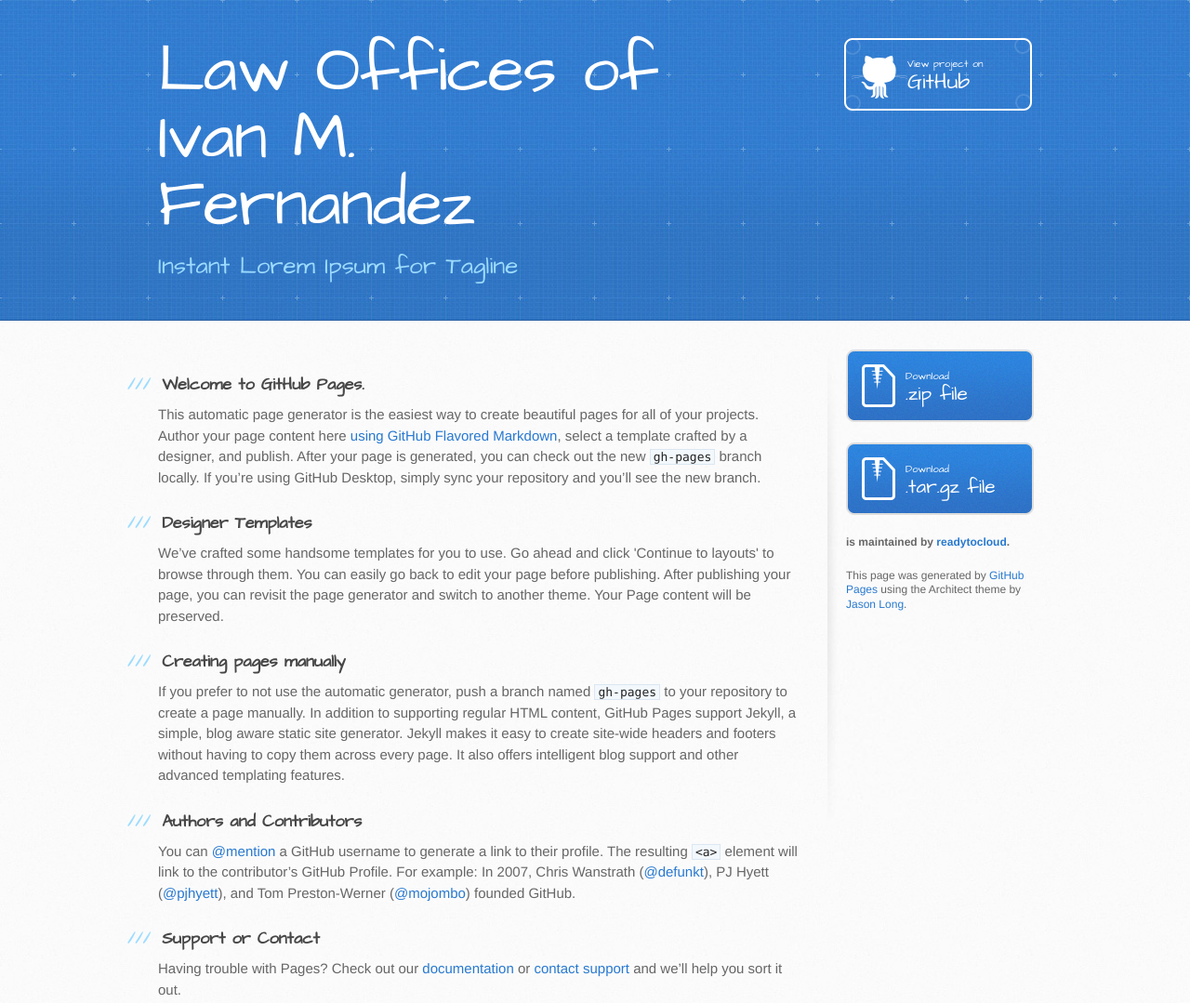
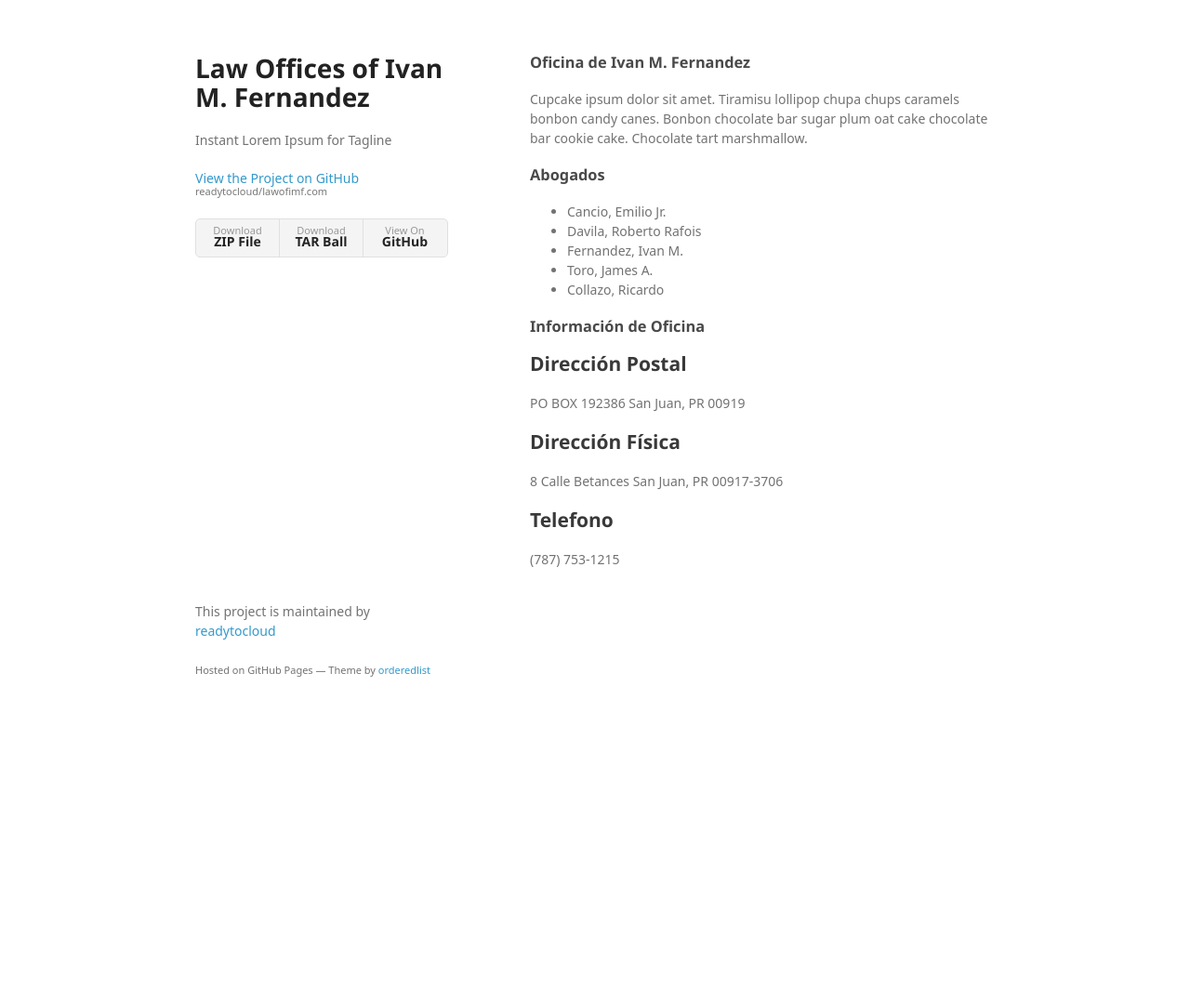
Before and after one commit to readytocloud/lawofimf.com, a plain HTML site: page index.html in a window 1280 px wide. Shown: the whole page at 93% size. After the commit the page ends 800 px from the top, so only its background shows below. Drawn offline with Linux system fonts and the light colour scheme; a web font is replaced by a local one.

```diff
--- a/index.html
+++ b/index.html
@@ -1,76 +1,75 @@
-<!DOCTYPE html>
+<!doctype html>
 <html>
   <head>
-    <meta charset='utf-8'>
+    <meta charset="utf-8">
     <meta http-equiv="X-UA-Compatible" content="chrome=1">
-    <meta name="viewport" content="width=device-width, initial-scale=1, maximum-scale=1">
-    <link href='https://fonts.googleapis.com/css?family=Architects+Daughter' rel='stylesheet' type='text/css'>
-    <link rel="stylesheet" type="text/css" href="stylesheets/stylesheet.css" media="screen">
-    <link rel="stylesheet" type="text/css" href="stylesheets/github-light.css" media="screen">
-    <link rel="stylesheet" type="text/css" href="stylesheets/print.css" media="print">
+    <title>Law Offices of Ivan M. Fernandez by readytocloud</title>
 
+    <link rel="stylesheet" href="stylesheets/styles.css">
+    <link rel="stylesheet" href="stylesheets/github-light.css">
+    <meta name="viewport" content="width=device-width">
     <!--[if lt IE 9]>
     <script src="//html5shiv.googlecode.com/svn/trunk/html5.js"></script>
     <![endif]-->
+  </head>
+  <body>
+    <div class="wrapper">
+      <header>
+        <h1>Law Offices of Ivan M. Fernandez</h1>
+        <p>Instant Lorem Ipsum for Tagline</p>
 
-    <title>Law Offices of Ivan M. Fernandez by readytocloud</title>
-  </head>
+        <p class="view"><a href="https://github.com/readytocloud/lawofimf.com">View the Project on GitHub <small>readytocloud/lawofimf.com</small></a></p>
 
-  <body>
-    <header>
-      <div class="inner">
-        <h1>Law Offices of Ivan M. Fernandez</h1>
-        <h2>Instant Lorem Ipsum for Tagline</h2>
-        <a href="https://github.com/readytocloud/lawofimf.com" class="button"><small>View project on</small> GitHub</a>
-      </div>
-    </header>
 
-    <div id="content-wrapper">
-      <div class="inner clearfix">
-        <section id="main-content">
-          <h3>
-<a id="welcome-to-github-pages" class="anchor" href="#welcome-to-github-pages" aria-hidden="true"><span aria-hidden="true" class="octicon octicon-link"></span></a>Welcome to GitHub Pages.</h3>
+        <ul>
+          <li><a href="https://github.com/readytocloud/lawofimf.com/zipball/master">Download <strong>ZIP File</strong></a></li>
+          <li><a href="https://github.com/readytocloud/lawofimf.com/tarball/master">Download <strong>TAR Ball</strong></a></li>
+          <li><a href="https://github.com/readytocloud/lawofimf.com">View On <strong>GitHub</strong></a></li>
+        </ul>
+      </header>
+      <section>
+        <h3>
+<a id="oficina-de-ivan-m-fernandez" class="anchor" href="#oficina-de-ivan-m-fernandez" aria-hidden="true"><span aria-hidden="true" class="octicon octicon-link"></span></a>Oficina de Ivan M. Fernandez</h3>
 
-<p>This automatic page generator is the easiest way to create beautiful pages for all of your projects. Author your page content here <a href="https://guides.github.com/features/mastering-markdown/">using GitHub Flavored Markdown</a>, select a template crafted by a designer, and publish. After your page is generated, you can check out the new <code>gh-pages</code> branch locally. If you’re using GitHub Desktop, simply sync your repository and you’ll see the new branch.</p>
+<p>Cupcake ipsum dolor sit amet. Tiramisu lollipop chupa chups caramels bonbon candy canes. Bonbon chocolate bar sugar plum oat cake chocolate bar cookie cake. Chocolate tart marshmallow.</p>
 
 <h3>
-<a id="designer-templates" class="anchor" href="#designer-templates" aria-hidden="true"><span aria-hidden="true" class="octicon octicon-link"></span></a>Designer Templates</h3>
+<a id="abogados" class="anchor" href="#abogados" aria-hidden="true"><span aria-hidden="true" class="octicon octicon-link"></span></a>Abogados</h3>
 
-<p>We’ve crafted some handsome templates for you to use. Go ahead and click 'Continue to layouts' to browse through them. You can easily go back to edit your page before publishing. After publishing your page, you can revisit the page generator and switch to another theme. Your Page content will be preserved.</p>
+<ul>
+<li>Cancio, Emilio Jr. </li>
+<li>Davila, Roberto Rafois</li>
+<li>Fernandez, Ivan M. </li>
+<li>Toro, James A.</li>
+<li>Collazo, Ricardo</li>
+</ul>
 
 <h3>
-<a id="creating-pages-manually" class="anchor" href="#creating-pages-manually" aria-hidden="true"><span aria-hidden="true" class="octicon octicon-link"></span></a>Creating pages manually</h3>
+<a id="información-de-oficina" class="anchor" href="#informaci%C3%B3n-de-oficina" aria-hidden="true"><span aria-hidden="true" class="octicon octicon-link"></span></a>Información de Oficina</h3>
 
-<p>If you prefer to not use the automatic generator, push a branch named <code>gh-pages</code> to your repository to create a page manually. In addition to supporting regular HTML content, GitHub Pages support Jekyll, a simple, blog aware static site generator. Jekyll makes it easy to create site-wide headers and footers without having to copy them across every page. It also offers intelligent blog support and other advanced templating features.</p>
+<h2>
+<a id="dirección-postal" class="anchor" href="#direcci%C3%B3n-postal" aria-hidden="true"><span aria-hidden="true" class="octicon octicon-link"></span></a>Dirección Postal</h2>
 
-<h3>
-<a id="authors-and-contributors" class="anchor" href="#authors-and-contributors" aria-hidden="true"><span aria-hidden="true" class="octicon octicon-link"></span></a>Authors and Contributors</h3>
+<p>PO BOX 192386
+San Juan, PR 00919</p>
 
-<p>You can <a href="https://help.github.com/articles/basic-writing-and-formatting-syntax/#mentioning-users-and-teams" class="user-mention">@mention</a> a GitHub username to generate a link to their profile. The resulting <code>&lt;a&gt;</code> element will link to the contributor’s GitHub Profile. For example: In 2007, Chris Wanstrath (<a href="https://github.com/defunkt" class="user-mention">@defunkt</a>), PJ Hyett (<a href="https://github.com/pjhyett" class="user-mention">@pjhyett</a>), and Tom Preston-Werner (<a href="https://github.com/mojombo" class="user-mention">@mojombo</a>) founded GitHub.</p>
+<h2>
+<a id="dirección-física" class="anchor" href="#direcci%C3%B3n-f%C3%ADsica" aria-hidden="true"><span aria-hidden="true" class="octicon octicon-link"></span></a>Dirección Física</h2>
 
-<h3>
-<a id="support-or-contact" class="anchor" href="#support-or-contact" aria-hidden="true"><span aria-hidden="true" class="octicon octicon-link"></span></a>Support or Contact</h3>
+<p>8 Calle Betances
+San Juan, PR 00917-3706</p>
 
-<p>Having trouble with Pages? Check out our <a href="https://help.github.com/pages">documentation</a> or <a href="https://github.com/contact">contact support</a> and we’ll help you sort it out.</p>
-        </section>
+<h2>
+<a id="telefono" class="anchor" href="#telefono" aria-hidden="true"><span aria-hidden="true" class="octicon octicon-link"></span></a>Telefono</h2>
 
-        <aside id="sidebar">
-          <a href="https://github.com/readytocloud/lawofimf.com/zipball/master" class="button">
-            <small>Download</small>
-            .zip file
-          </a>
-          <a href="https://github.com/readytocloud/lawofimf.com/tarball/master" class="button">
-            <small>Download</small>
-            .tar.gz file
-          </a>
-
-          <p class="repo-owner"><a href="https://github.com/readytocloud/lawofimf.com"></a> is maintained by <a href="https://github.com/readytocloud">readytocloud</a>.</p>
-
-          <p>This page was generated by <a href="https://pages.github.com">GitHub Pages</a> using the Architect theme by <a href="https://twitter.com/jasonlong">Jason Long</a>.</p>
-        </aside>
-      </div>
+<p>(787) 753-1215</p>
+      </section>
+      <footer>
+        <p>This project is maintained by <a href="https://github.com/readytocloud">readytocloud</a></p>
+        <p><small>Hosted on GitHub Pages &mdash; Theme by <a href="https://github.com/orderedlist">orderedlist</a></small></p>
+      </footer>
     </div>
-
+    <script src="javascripts/scale.fix.js"></script>
 
   </body>
 </html>
--- /dev/null
+++ b/stylesheets/styles.css
@@ -0,0 +1,324 @@
+@font-face {
+  font-family: 'Noto Sans';
+  font-weight: 400;
+  font-style: normal;
+  src: url('../fonts/Noto-Sans-regular/Noto-Sans-regular.eot');
+  src: url('../fonts/Noto-Sans-regular/Noto-Sans-regular.eot?#iefix') format('embedded-opentype'),
+       local('Noto Sans'),
+       local('Noto-Sans-regular'),
+       url('../fonts/Noto-Sans-regular/Noto-Sans-regular.woff2') format('woff2'),
+       url('../fonts/Noto-Sans-regular/Noto-Sans-regular.woff') format('woff'),
+       url('../fonts/Noto-Sans-regular/Noto-Sans-regular.ttf') format('truetype'),
+       url('../fonts/Noto-Sans-regular/Noto-Sans-regular.svg#NotoSans') format('svg');
+}
+
+@font-face {
+  font-family: 'Noto Sans';
+  font-weight: 700;
+  font-style: normal;
+  src: url('../fonts/Noto-Sans-700/Noto-Sans-700.eot');
+  src: url('../fonts/Noto-Sans-700/Noto-Sans-700.eot?#iefix') format('embedded-opentype'),
+       local('Noto Sans Bold'),
+       local('Noto-Sans-700'),
+       url('../fonts/Noto-Sans-700/Noto-Sans-700.woff2') format('woff2'),
+       url('../fonts/Noto-Sans-700/Noto-Sans-700.woff') format('woff'),
+       url('../fonts/Noto-Sans-700/Noto-Sans-700.ttf') format('truetype'),
+       url('../fonts/Noto-Sans-700/Noto-Sans-700.svg#NotoSans') format('svg');
+}
+
+@font-face {
+  font-family: 'Noto Sans';
+  font-weight: 400;
+  font-style: italic;
+  src: url('../fonts/Noto-Sans-italic/Noto-Sans-italic.eot');
+  src: url('../fonts/Noto-Sans-italic/Noto-Sans-italic.eot?#iefix') format('embedded-opentype'),
+       local('Noto Sans Italic'),
+       local('Noto-Sans-italic'),
+       url('../fonts/Noto-Sans-italic/Noto-Sans-italic.woff2') format('woff2'),
+       url('../fonts/Noto-Sans-italic/Noto-Sans-italic.woff') format('woff'),
+       url('../fonts/Noto-Sans-italic/Noto-Sans-italic.ttf') format('truetype'),
+       url('../fonts/Noto-Sans-italic/Noto-Sans-italic.svg#NotoSans') format('svg');
+}
+
+@font-face {
+  font-family: 'Noto Sans';
+  font-weight: 700;
+  font-style: italic;
+  src: url('../fonts/Noto-Sans-700italic/Noto-Sans-700italic.eot');
+  src: url('../fonts/Noto-Sans-700italic/Noto-Sans-700italic.eot?#iefix') format('embedded-opentype'),
+       local('Noto Sans Bold Italic'),
+       local('Noto-Sans-700italic'),
+       url('../fonts/Noto-Sans-700italic/Noto-Sans-700italic.woff2') format('woff2'),
+       url('../fonts/Noto-Sans-700italic/Noto-Sans-700italic.woff') format('woff'),
+       url('../fonts/Noto-Sans-700italic/Noto-Sans-700italic.ttf') format('truetype'),
+       url('../fonts/Noto-Sans-700italic/Noto-Sans-700italic.svg#NotoSans') format('svg');
+}
+
+body {
+  background-color: #fff;
+  padding:50px;
+  font: 14px/1.5 "Noto Sans", "Helvetica Neue", Helvetica, Arial, sans-serif;
+  color:#727272;
+  font-weight:400;
+}
+
+h1, h2, h3, h4, h5, h6 {
+  color:#222;
+  margin:0 0 20px;
+}
+
+p, ul, ol, table, pre, dl {
+  margin:0 0 20px;
+}
+
+h1, h2, h3 {
+  line-height:1.1;
+}
+
+h1 {
+  font-size:28px;
+}
+
+h2 {
+  color:#393939;
+}
+
+h3, h4, h5, h6 {
+  color:#494949;
+}
+
+a {
+  color:#39c;
+  text-decoration:none;
+}
+
+a:hover {
+  color:#069;
+}
+
+a small {
+  font-size:11px;
+  color:#777;
+  margin-top:-0.3em;
+  display:block;
+}
+
+a:hover small {
+  color:#777;
+}
+
+.wrapper {
+  width:860px;
+  margin:0 auto;
+}
+
+blockquote {
+  border-left:1px solid #e5e5e5;
+  margin:0;
+  padding:0 0 0 20px;
+  font-style:italic;
+}
+
+code, pre {
+  font-family:Monaco, Bitstream Vera Sans Mono, Lucida Console, Terminal, Consolas, Liberation Mono, DejaVu Sans Mono, Courier New, monospace;
+  color:#333;
+  font-size:12px;
+}
+
+pre {
+  padding:8px 15px;
+  background: #f8f8f8;
+  border-radius:5px;
+  border:1px solid #e5e5e5;
+  overflow-x: auto;
+}
+
+table {
+  width:100%;
+  border-collapse:collapse;
+}
+
+th, td {
+  text-align:left;
+  padding:5px 10px;
+  border-bottom:1px solid #e5e5e5;
+}
+
+dt {
+  color:#444;
+  font-weight:700;
+}
+
+th {
+  color:#444;
+}
+
+img {
+  max-width:100%;
+}
+
+header {
+  width:270px;
+  float:left;
+  position:fixed;
+  -webkit-font-smoothing:subpixel-antialiased;
+}
+
+header ul {
+  list-style:none;
+  height:40px;
+  padding:0;
+  background: #f4f4f4;
+  border-radius:5px;
+  border:1px solid #e0e0e0;
+  width:270px;
+}
+
+header li {
+  width:89px;
+  float:left;
+  border-right:1px solid #e0e0e0;
+  height:40px;
+}
+
+header li:first-child a {
+  border-radius:5px 0 0 5px;
+}
+
+header li:last-child a {
+  border-radius:0 5px 5px 0;
+}
+
+header ul a {
+  line-height:1;
+  font-size:11px;
+  color:#999;
+  display:block;
+  text-align:center;
+  padding-top:6px;
+  height:34px;
+}
+
+header ul a:hover {
+  color:#999;
+}
+
+header ul a:active {
+  background-color:#f0f0f0;
+}
+
+strong {
+  color:#222;
+  font-weight:700;
+}
+
+header ul li + li + li {
+  border-right:none;
+  width:89px;
+}
+
+header ul a strong {
+  font-size:14px;
+  display:block;
+  color:#222;
+}
+
+section {
+  width:500px;
+  float:right;
+  padding-bottom:50px;
+}
+
+small {
+  font-size:11px;
+}
+
+hr {
+  border:0;
+  background:#e5e5e5;
+  height:1px;
+  margin:0 0 20px;
+}
+
+footer {
+  width:270px;
+  float:left;
+  position:fixed;
+  bottom:50px;
+  -webkit-font-smoothing:subpixel-antialiased;
+}
+
+@media print, screen and (max-width: 960px) {
+
+  div.wrapper {
+    width:auto;
+    margin:0;
+  }
+
+  header, section, footer {
+    float:none;
+    position:static;
+    width:auto;
+  }
+
+  header {
+    padding-right:320px;
+  }
+
+  section {
+    border:1px solid #e5e5e5;
+    border-width:1px 0;
+    padding:20px 0;
+    margin:0 0 20px;
+  }
+
+  header a small {
+    display:inline;
+  }
+
+  header ul {
+    position:absolute;
+    right:50px;
+    top:52px;
+  }
+}
+
+@media print, screen and (max-width: 720px) {
+  body {
+    word-wrap:break-word;
+  }
+
+  header {
+    padding:0;
+  }
+
+  header ul, header p.view {
+    position:static;
+  }
+
+  pre, code {
+    word-wrap:normal;
+  }
+}
+
+@media print, screen and (max-width: 480px) {
+  body {
+    padding:15px;
+  }
+
+  header ul {
+    width:99%;
+  }
+
+  header li, header ul li + li + li {
+    width:33%;
+  }
+}
+
+@media print {
+  body {
+    padding:0.4in;
+    font-size:12pt;
+    color:#444;
+  }
+}
```
Also changed, not shown: javascripts/scale.fix.js (added, +17 -0 lines), params.json (+1 -1 lines).
